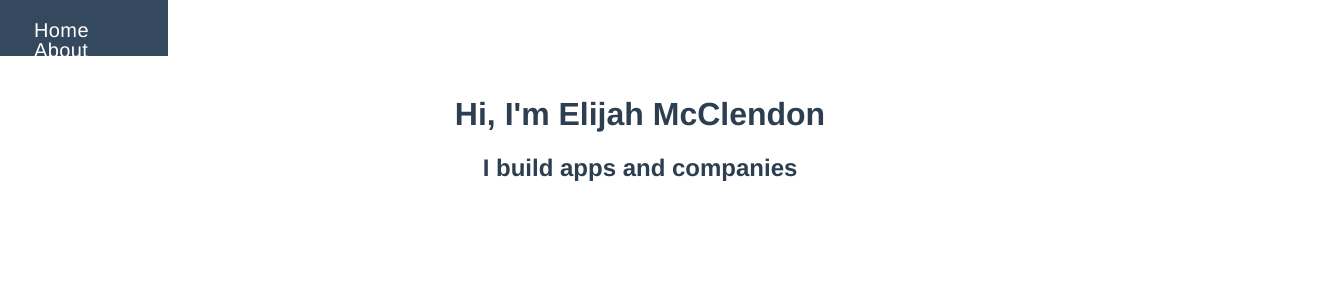
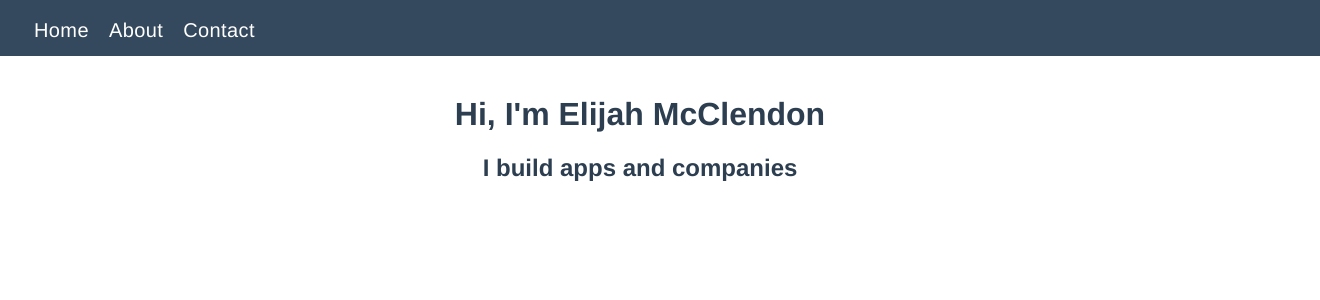
Before and after one commit to elimcjah/My-Portfolio-Vue-PWA, a Vue app: page /#/ in a window 1280 px wide. Shown: the top 300 px of the page, 1320 px wide, since content can reach past the window. Built offline with nearby package versions, Linux system fonts and the light colour scheme.

Commit message:
Update NavBar

```diff
--- a/src/components/AppNavBar.vue
+++ b/src/components/AppNavBar.vue
@@ -24,7 +24,7 @@ header {
   background-color: #35495E;
   color: #ffffff;
   overflow: hidden;
-  width: 10%;
+  width: 100%;
 }
 
 header ul {
```
